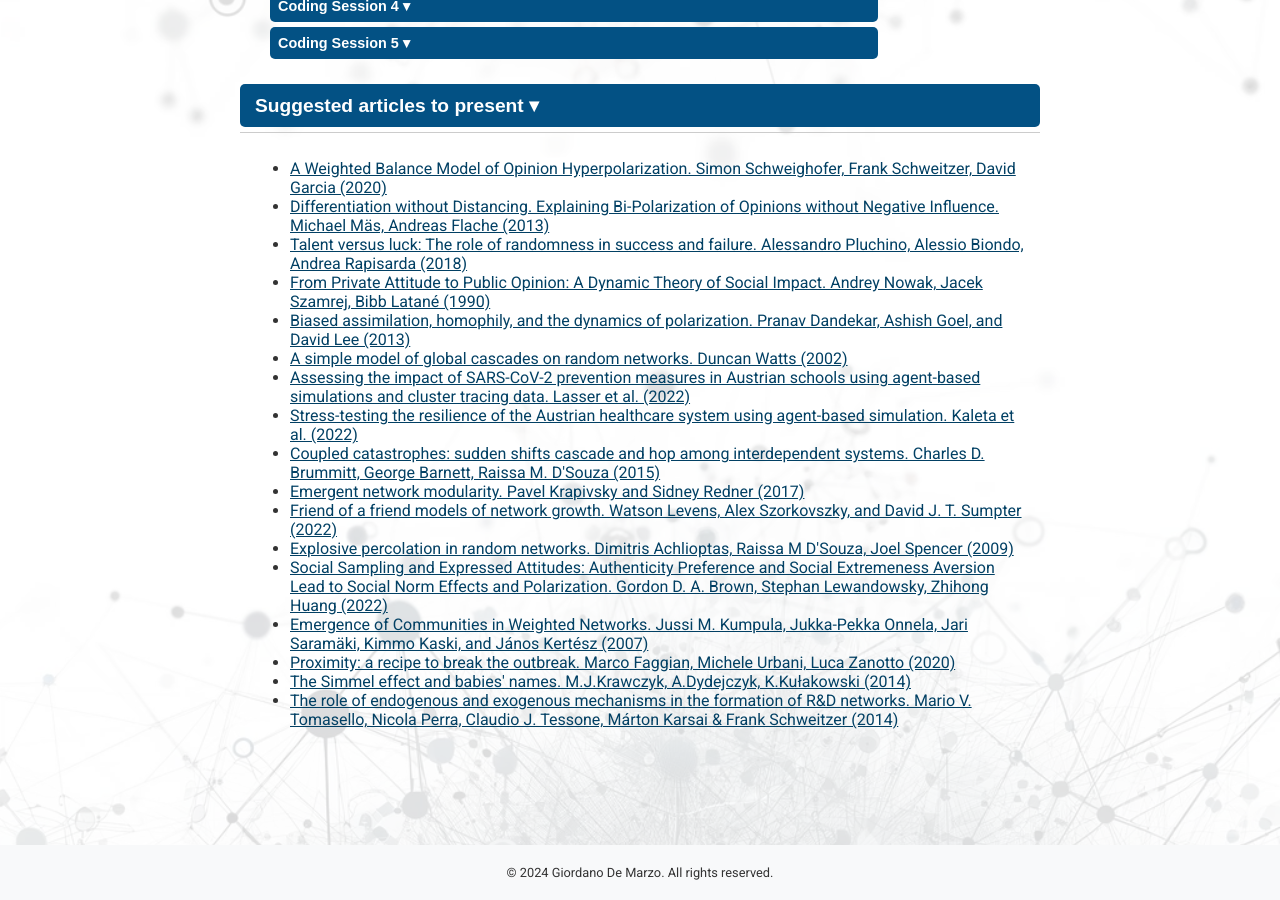
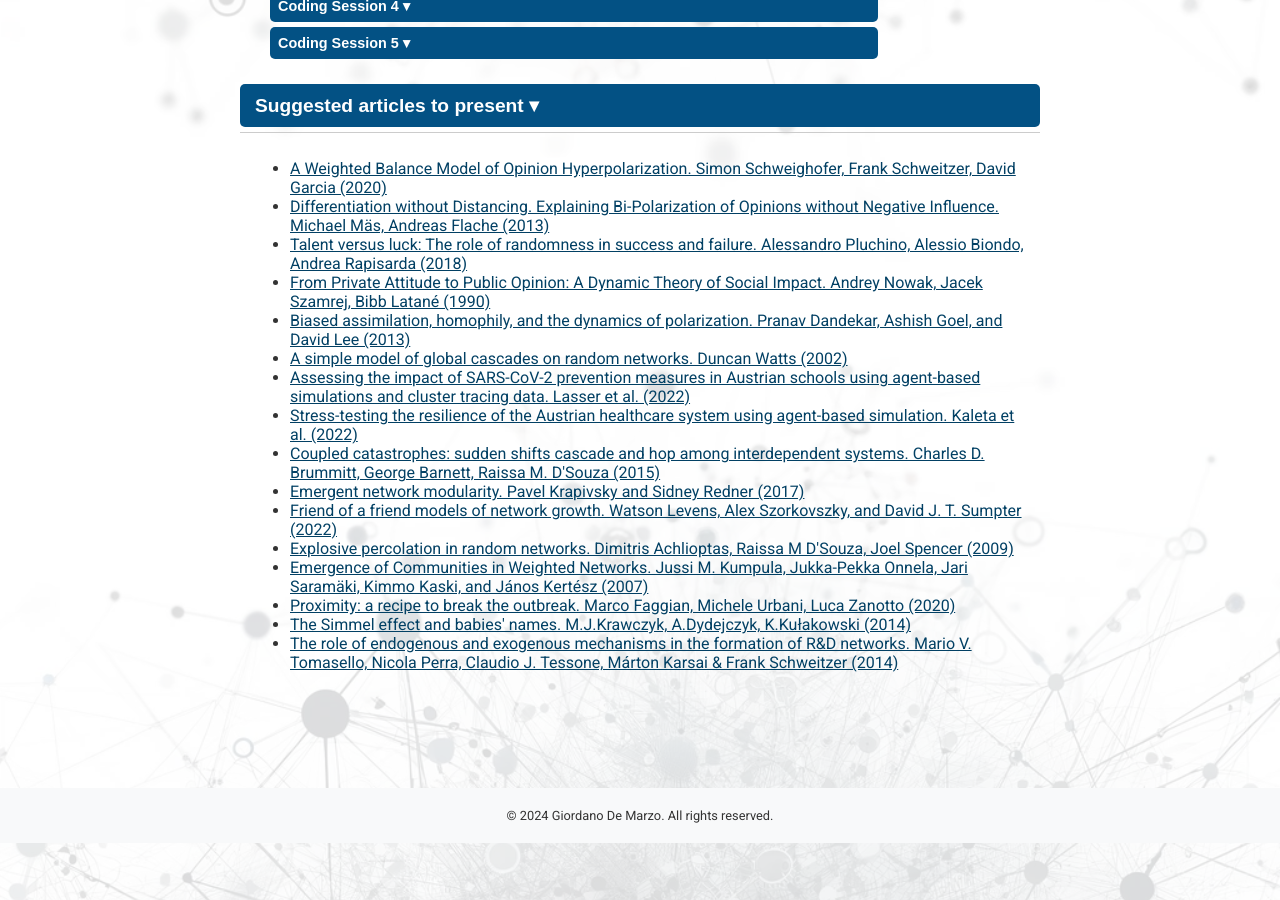
Before and after one commit to giordano-demarzo/giordano-demarzo.github.io, a Jekyll site: the page built from Computational_Modeling.markdown, in a window 1280 px wide and 900 px high, scrolled down 2203 px. Built offline with Jekyll 4.4.1, drawn with Linux system fonts in a browser that asks for light colours.

Commit message:
Updated student seminars

```diff
--- a/Computational_Modeling.markdown
+++ b/Computational_Modeling.markdown
@@ -242,7 +242,6 @@ permalink: /teaching/computational-modeling/
 <li><a href="https://iopscience.iop.org/article/10.1088/1742-5468/aa7a3f" rel="nofollow">Emergent network modularity. Pavel Krapivsky and Sidney Redner (2017)</a></li>
 <li><a href="https://arxiv.org/pdf/2112.11001.pdf" rel="nofollow">Friend of a friend models of network growth. Watson Levens, Alex Szorkovszky, and David J. T. Sumpter (2022)</a></li>
 <li><a href="https://www.science.org/doi/full/10.1126/science.1167782" rel="nofollow">Explosive percolation in random networks. Dimitris Achlioptas, Raissa M D'Souza, Joel Spencer (2009)</a></li>
-<li><a href="https://psycnet.apa.org/fulltext/2022-42344-002.html" rel="nofollow">Social Sampling and Expressed Attitudes: Authenticity Preference and Social Extremeness Aversion Lead to Social Norm Effects and Polarization. Gordon D. A. Brown, Stephan Lewandowsky, Zhihong Huang (2022)</a></li>
 <li><a href="https://journals.aps.org/prl/abstract/10.1103/PhysRevLett.99.228701" rel="nofollow">Emergence of Communities in Weighted Networks. Jussi M. Kumpula, Jukka-Pekka Onnela, Jari Saramäki, Kimmo Kaski, and János Kertész (2007)</a></li>
 <li><a href="https://arxiv.org/abs/2003.10222" rel="nofollow">Proximity: a recipe to break the outbreak. Marco Faggian, Michele Urbani, Luca Zanotto (2020)</a></li>
 <li><a href="https://www.sciencedirect.com/science/article/pii/S0378437113009904" rel="nofollow">The Simmel effect and babies' names. M.J.Krawczyk, A.Dydejczyk, K.Kułakowski (2014)</a></li>
```
Also changed, not shown: 1 other file.
